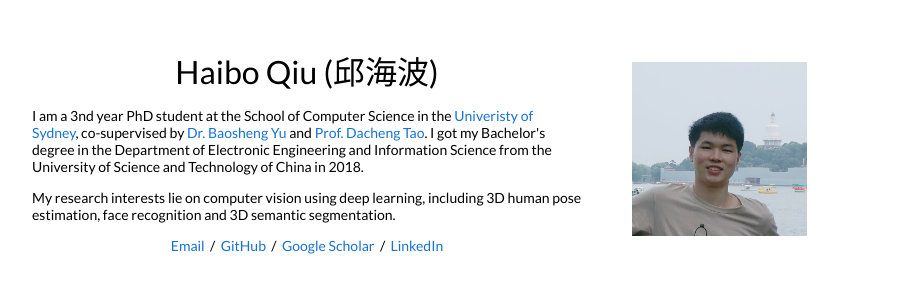
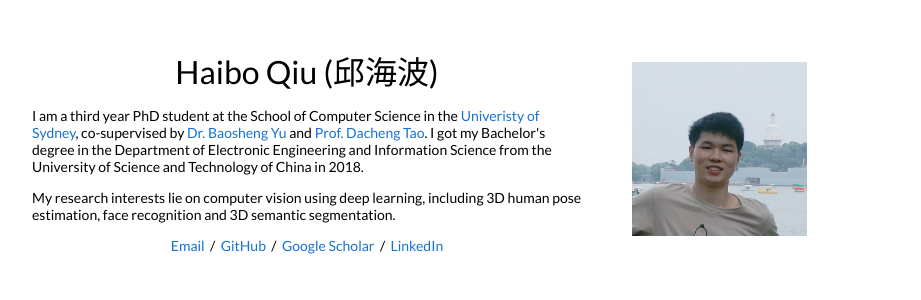
Before and after one commit to haibo-qiu/haibo-qiu.github.io, a Jekyll site: the page built from _posts/2022-07-26-GFNet.markdown, in a window 1280 px wide. Shown: the top 300 px of the page, without its empty margins (133-1054 px from the left). Built offline with Jekyll 4.4.1, drawn with Linux system fonts in a browser that asks for light colours; a script that is not in the unit is left out.

Commit message:
Update default.html

```diff
--- a/_layouts/default.html
+++ b/_layouts/default.html
@@ -25,7 +25,7 @@
 
 
 <body>
-  <table style="width:100%;max-width:1000px;font-size:100%;border:0px;border-spacing:0px;border-collapse:separate;margin-right:auto;margin-left:auto;">
+  <table style="width:100%;max-width:1000px;border:0px;border-spacing:0px;border-collapse:separate;margin-right:auto;margin-left:auto;">
     <tr style="padding:0px">
       <td style="padding:0px">
         <table style="width:100%;border:0px;border-spacing:0px;border-collapse:separate;margin-right:auto;margin-left:auto;">
@@ -34,7 +34,7 @@
               <h1>
                 Haibo Qiu (邱海波)
               </h1>
-              <p>I am a 3nd year PhD student at the School of Computer Science in the <a href="https://www.sydney.edu.au/">Univeristy of Sydney</a>, co-supervised by <a href="https://scholar.google.com/citations?user=fjzIdMQAAAAJ&hl=en">Dr. Baosheng Yu</a> and <a href="https://scholar.google.com/citations?user=RwlJNLcAAAAJ&hl=en">Prof. Dacheng Tao</a>. I got my Bachelor's degree in the Department of Electronic Engineering and Information Science from the University of Science and Technology of China in 2018.
+              <p>I am a third year PhD student at the School of Computer Science in the <a href="https://www.sydney.edu.au/">Univeristy of Sydney</a>, co-supervised by <a href="https://scholar.google.com/citations?user=fjzIdMQAAAAJ&hl=en">Dr. Baosheng Yu</a> and <a href="https://scholar.google.com/citations?user=RwlJNLcAAAAJ&hl=en">Prof. Dacheng Tao</a>. I got my Bachelor's degree in the Department of Electronic Engineering and Information Science from the University of Science and Technology of China in 2018.
               </p>
               <p>
                 My research interests lie on computer vision using deep learning, including 3D human pose estimation, face recognition and 3D semantic segmentation.
```
